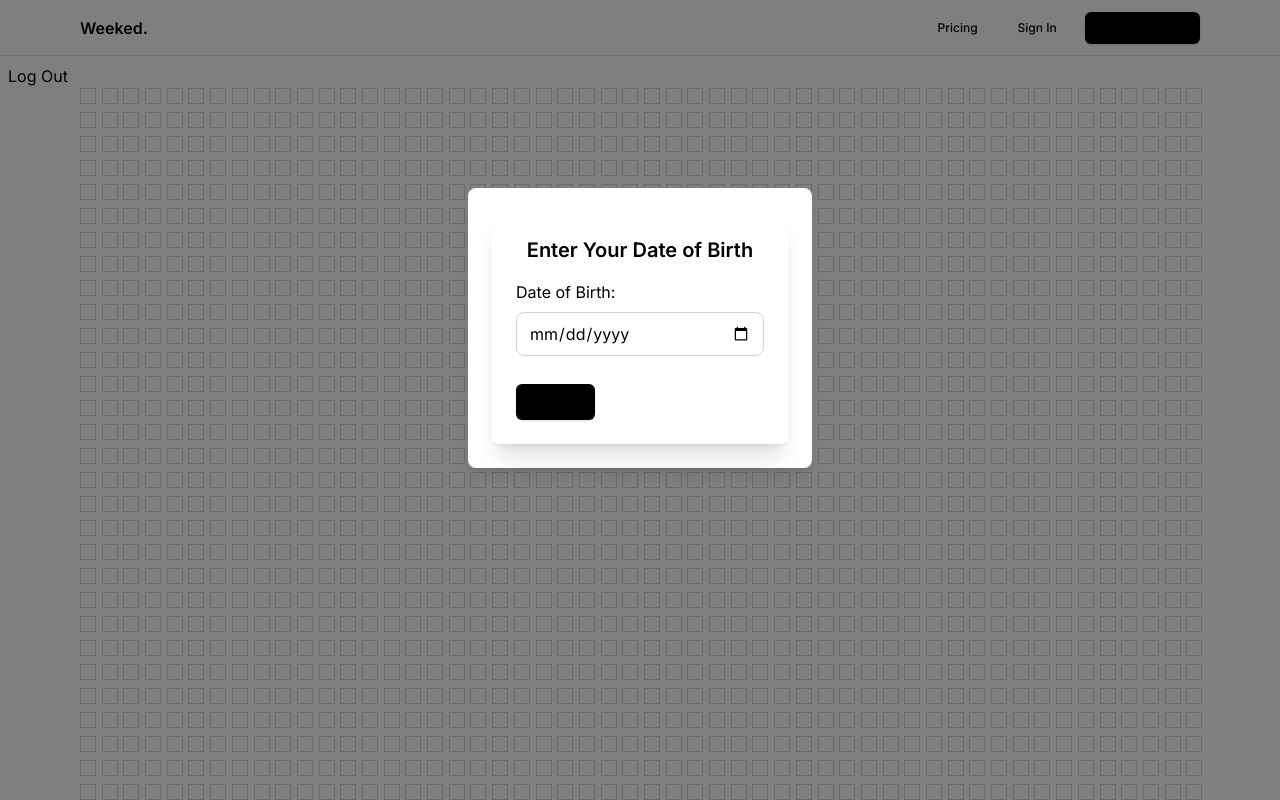
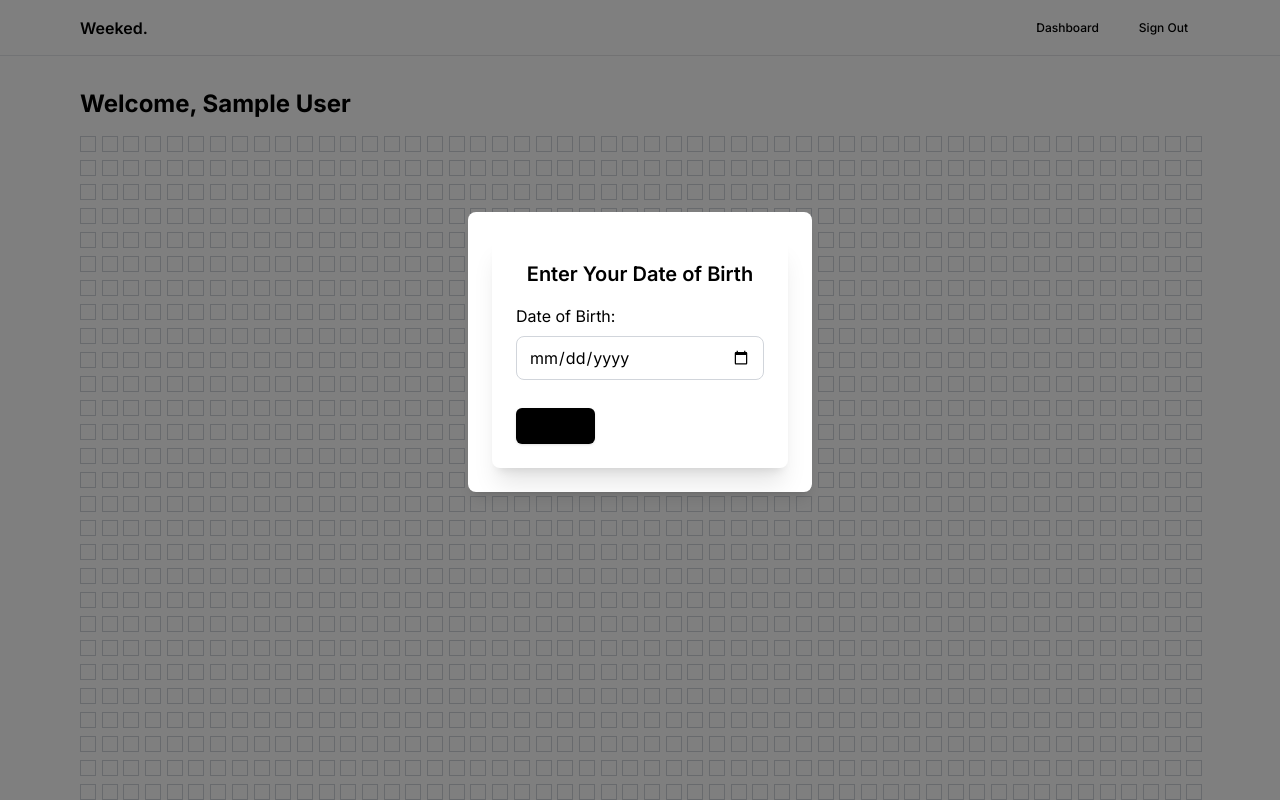
Before and after one commit to Aanshuu/weeked, a Next.js app: page /dashboard in a window 1280 px wide. Shown: the top 800 px of the page. Built offline with nearby package versions, Linux system fonts and the light colour scheme; no server answers; sample sign-in values are in the browser's storage.

Commit message:
Refactor Dashboard and Navbar components to integrate NextAuth session management and improve user experience

```diff
--- a/src/app/dashboard/page.tsx
+++ b/src/app/dashboard/page.tsx
@@ -1,20 +1,118 @@
-"use client";
-import React, { useState } from "react";
-import MaxWidthWrapper from "@/components/common/MaxWidthWrapper";
-import DateOfBirthModal from "@/components/modals/DateOfBirthModal";
-import ProtectedRoute from "@/components/common/ProtectedRoute";
-import { signOut } from "firebase/auth";
-import { auth } from "../../lib/firebase/config";
-import { useRouter } from "next/navigation";
-// import { generateSlug } from "@/lib/utils";
+// "use client";
+// import React, { useState } from "react";
+// import MaxWidthWrapper from "@/components/common/MaxWidthWrapper";
+// import DateOfBirthModal from "@/components/modals/DateOfBirthModal";
+// import ProtectedRoute from "@/components/common/ProtectedRoute";
+// import { signOut } from "firebase/auth";
+// import { auth } from "../../lib/firebase/config";
+// import { useRouter } from "next/navigation";
+// // import { generateSlug } from "@/lib/utils";
 
-const weeksInYear = 52;
+// const weeksInYear = 52;
 
-const Dashboard: React.FC = () => {
-  const [dob, setDob] = useState<string | null>(null);
-  const [showModal, setShowModal] = useState<boolean>(!dob);
-  const [number, setNumber] = useState<number>(0);
-  const router = useRouter();
+// const Dashboard: React.FC = () => {
+//   const [dob, setDob] = useState<string | null>(null);
+//   const [showModal, setShowModal] = useState<boolean>(!dob);
+//   const [number, setNumber] = useState<number>(0);
+//   const router = useRouter();
+
+//   const handleDateOfBirthSubmit = (dateOfBirth: Date) => {
+//     setDob(dateOfBirth.toISOString().split("T")[0]); // Store the date in YYYY-MM-DD format
+//     setShowModal(false);
+//   };
+
+//   const calculateFilledBlocks = (dob: string | null): number => {
+//     if (!dob) return 0;
+
+//     const today = new Date();
+//     const dobDate = new Date(dob);
+//     const dobWeek = Math.floor(
+//       (today.getTime() - dobDate.getTime()) / (1000 * 60 * 60 * 24 * 7)
+//     );
+//     return dobWeek;
+//   };
+
+//   const filledBlocks = calculateFilledBlocks(dob);
+
+//   const renderBlocks = () => {
+//     const weeksInLife = 60 * weeksInYear; // Total number of weeks in a 60-year lifespan
+
+//     return Array.from({ length: weeksInLife }, (_, index) => {
+//       // Calculate the week number within the year (1 to 52)
+//       const weekNumber = (index % weeksInYear) + 1;
+//       // const slug = generateSlug(index);
+
+//       return (
+//         <div
+//           key={index}
+//           className={`w-4 h-4 border border-gray-300 transition-transform duration-100 ease-in-out flex items-center justify-center ${
+//             index < filledBlocks ? "bg-black" : "bg-white"
+//           } custom-hover-scale relative`}
+//           // onClick={() => router.push(`/notes/${slug}`)}
+//         >
+//           <span className="week-number opacity-0 transition-opacity duration-200 ease-in-out">
+//             {weekNumber}
+//           </span>
+//         </div>
+//       );
+//     });
+//   };
+
+//   const logoutHandler = async () => {
+//     await signOut(auth);
+//     if (typeof window !== "undefined") {
+//       localStorage.clear();
+//     }
+//     router.push("/");
+//   };
+
+//   return (
+//     <ProtectedRoute>
+//       <>
+//         {showModal && (
+//           <DateOfBirthModal
+//             toggleModal={() => setShowModal(false)}
+//             onSubmit={handleDateOfBirthSubmit}
+//           />
+//         )}
+//         <div className="relative">
+//           <div className="absolute top-0 left-0 p-2">
+//             <button onClick={logoutHandler}>Log Out</button>
+//           </div>
+//         </div>
+//         <MaxWidthWrapper className="py-8">
+//           <div
+//             style={{
+//               display: "grid",
+//               gridTemplateColumns: "repeat(52, minmax(0, 1fr))",
+//               gap: "0.5rem",
+//             }}
+//           >
+//             {renderBlocks()}
+//           </div>
+//         </MaxWidthWrapper>
+//       </>
+//     </ProtectedRoute>
+//   );
+// };
+
+// export default Dashboard;
+
+// src/app/dashboard/page.tsx
+"use client"
+
+import MaxWidthWrapper from "@/components/common/MaxWidthWrapper"
+import DateOfBirthModal from "@/components/modals/DateOfBirthModal"
+import ProtectedRoute from "@/components/common/ProtectedRoute"
+import { useSession } from "next-auth/react"
+import { useState } from "react"
+
+const weeksInYear = 52
+
+export default function Dashboard() {
+  const { data: session } = useSession()
+  const [dob, setDob] = useState<string | null>(null)
+  const [showModal, setShowModal] = useState<boolean>(!dob)
 
   const handleDateOfBirthSubmit = (dateOfBirth: Date) => {
     setDob(dateOfBirth.toISOString().split("T")[0]); // Store the date in YYYY-MM-DD format
@@ -58,14 +156,6 @@
     });
   };
 
-  const logoutHandler = async () => {
-    await signOut(auth);
-    if (typeof window !== "undefined") {
-      localStorage.clear();
-    }
-    router.push("/");
-  };
-
   return (
     <ProtectedRoute>
       <>
@@ -75,12 +165,10 @@
             onSubmit={handleDateOfBirthSubmit}
           />
         )}
-        <div className="relative">
-          <div className="absolute top-0 left-0 p-2">
-            <button onClick={logoutHandler}>Log Out</button>
+        <MaxWidthWrapper className="py-8">
+          <div className="mb-4">
+            <h1 className="text-2xl font-bold">Welcome, {session?.user?.name}</h1>
           </div>
-        </div>
-        <MaxWidthWrapper className="py-8">
           <div
             style={{
               display: "grid",
@@ -95,5 +183,3 @@
     </ProtectedRoute>
   );
 };
-
-export default Dashboard;
--- a/src/components/common/Navbar.tsx
+++ b/src/components/common/Navbar.tsx
@@ -1,10 +1,73 @@
-import Link from "next/link";
-import MaxWidthWrapper from "./MaxWidthWrapper";
-import { buttonVariants } from "../ui/button";
-import { ArrowRight } from "lucide-react";
-import { TransitionLink } from "@/lib/TransitionLink";
+// "use client";
+
+// import Link from "next/link";
+// import MaxWidthWrapper from "./MaxWidthWrapper";
+// import { buttonVariants } from "../ui/button";
+// import { ArrowRight } from "lucide-react";
+// import { TransitionLink } from "@/lib/TransitionLink";
+
+// const Navbar = () => {
+//   return (
+//     <nav className="sticky h-14 inset-x-0 top-0 z-30 w-full border-b border-gray-200 bg-white/75 backdrop-blur-lg transition-all">
+//       <MaxWidthWrapper>
+//         <div className="flex h-14 items-center justify-between border-b border-zinc-200">
+//           <TransitionLink href="/" className="flex z-40 font-semibold">
+//             <span>Weeked.</span>
+//           </TransitionLink>
+
+//           {/* Mobile Navbar */}
+
+//           <div className="hidden items-center space-x-4 sm:flex">
+//             <>
+//               <TransitionLink
+//                 href="/study"
+//                 className={buttonVariants({
+//                   variant: "ghost",
+//                   size: "sm",
+//                 })}
+//               >
+//                 Pricing
+//               </TransitionLink>
+//               <TransitionLink
+//                 href="/auth/signIn"
+//                 className={buttonVariants({
+//                   variant: "ghost",
+//                   size: "sm",
+//                 })}
+//               >
+//                 Sign In
+//               </TransitionLink>
+//               <TransitionLink
+//                 href="/auth/signUp"
+//                 className={buttonVariants({
+//                   size: "sm",
+//                 })}
+//               >
+//                 Get Started <ArrowRight className="ml-1.5 h-5 w-5" />
+//               </TransitionLink>
+//             </>
+//           </div>
+//         </div>
+//       </MaxWidthWrapper>
+//     </nav>
+//   );
+// };
+// export default Navbar;
+
+
+// src/components/common/Navbar.tsx
+"use client"
+
+import Link from "next/link"
+import { useSession, signOut } from "next-auth/react"
+import MaxWidthWrapper from "./MaxWidthWrapper"
+import { buttonVariants } from "../ui/button"
+import { ArrowRight } from "lucide-react"
+import { TransitionLink } from "@/lib/TransitionLink"
 
 const Navbar = () => {
+  const { data: session } = useSession()
+
   return (
     <nav className="sticky h-14 inset-x-0 top-0 z-30 w-full border-b border-gray-200 bg-white/75 backdrop-blur-lg transition-all">
       <MaxWidthWrapper>
@@ -13,19 +76,30 @@
             <span>Weeked.</span>
           </TransitionLink>
 
-          {/* Mobile Navbar */}
-
           <div className="hidden items-center space-x-4 sm:flex">
+            {session ? (
               <>
                 <TransitionLink
-                href="/study"
+                  href="/dashboard"
                   className={buttonVariants({
                     variant: "ghost",
                     size: "sm",
                   })}
                 >
-                Pricing
+                  Dashboard
                 </TransitionLink>
+                <button
+                  onClick={() => signOut()}
+                  className={buttonVariants({
+                    variant: "ghost",
+                    size: "sm",
+                  })}
+                >
+                  Sign Out
+                </button>
+              </>
+            ) : (
+              <>
                 <TransitionLink
                   href="/auth/signIn"
                   className={buttonVariants({
@@ -44,10 +118,12 @@
                   Get Started <ArrowRight className="ml-1.5 h-5 w-5" />
                 </TransitionLink>
               </>
+            )}
           </div>
         </div>
       </MaxWidthWrapper>
     </nav>
-  );
-};
-export default Navbar;
+  )
+}
+
+export default Navbar
```
Lines whose indentation alone changed are shown as unchanged.
